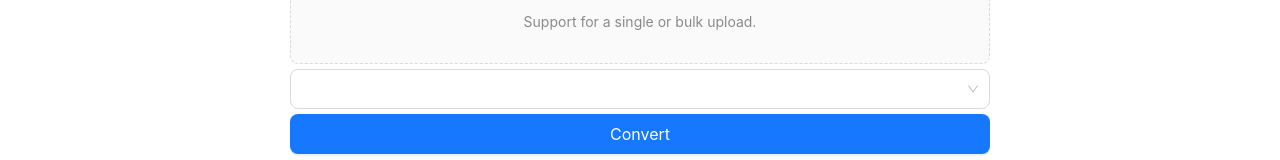
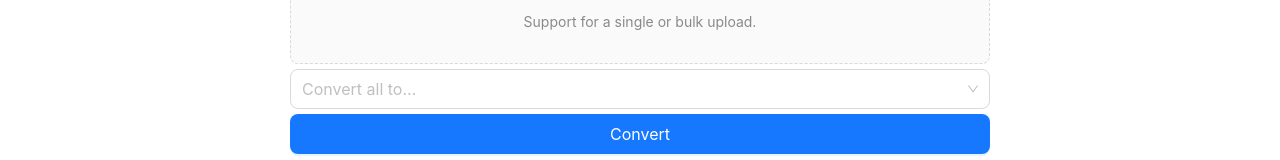
Before and after one commit to CarlaPaiva/media-transmute, a React (Vite) app: page / in a window 1280 px wide. Shown: the part 269-429 px from the top of the page. Built offline with nearby package versions, Linux system fonts and the light colour scheme.

Commit message:
feat: add cascader instead of select

```diff
--- a/src/components/converter/converter-steps/upload-step/upload-step.tsx
+++ b/src/components/converter/converter-steps/upload-step/upload-step.tsx
@@ -1,4 +1,5 @@
-import { Alert, Button, Select, UploadFile } from 'antd'
+/* eslint-disable @typescript-eslint/no-explicit-any */
+import { Alert, Button, Cascader, UploadFile } from 'antd'
 import DraggerUpload from '../../../dragger-upload'
 import './upload-step.css'
 import { memo, useCallback, useMemo, useState } from 'react'
@@ -15,6 +16,12 @@ type UploadStepProps = {
 type ErrorMessage = {
   isVisible: boolean
   message: string
+}
+
+type Option = {
+  value: string
+  label: string
+  children?: Option[]
 }
 
 const hideErrorMessage: ErrorMessage = {
@@ -65,9 +72,9 @@ const UploadStep = memo(function UploadStepComponent(
   }, [props.allowedUploadingFormats])
 
   const onSelectedFormatChange = useCallback(
-    (value: string) => {
-      setFormat(value)
-      props.updateSelectedExtension(value)
+    (value: (string | number)[]) => {
+      setFormat(value[1] as string)
+      props.updateSelectedExtension(value[1] as string)
     },
     [props],
   )
@@ -87,22 +94,39 @@ const UploadStep = memo(function UploadStepComponent(
   }, [files.length, format, props])
 
   const options = useMemo(() => {
-    return props.extensionOptions.map((item) => {
-      return { value: item.extension, label: item.name }
+    const opts: Option[] = []
+
+    props.extensionOptions.forEach((item) => {
+      if (opts.some((x) => x.label === item.category)) {
+        return
+      }
+
+      const children = props.extensionOptions.filter(
+        (value) => value.category === item.category,
+      )
+
+      opts.push({
+        label: item.category,
+        value: item.category,
+        children: children.map((cItem) => {
+          return { value: cItem.extension, label: cItem.name, children: [] }
+        }),
+      })
     })
+
+    return opts
   }, [props.extensionOptions])
 
   return (
     <div className="container">
       <DraggerUpload accept={acceptedTypes} onUploadDone={onUploadDone} />
-      <Select
-        value={format}
+      <Cascader
+        className="container__items"
+        size="large"
         placeholder="Convert all to..."
-        size="large"
-        className="container__items"
+        options={options}
         onChange={onSelectedFormatChange}
-        options={options}
-      ></Select>
+      />
       <Button
         size="large"
         type="primary"
--- a/src/components/video-converter/index.tsx
+++ b/src/components/video-converter/index.tsx
@@ -7,22 +7,27 @@ const optionsToConvertTo: Format[] = [
   {
     name: 'GIF',
     extension: '.gif',
+    category: 'Image',
   },
   {
     name: 'MP4',
     extension: '.mp4',
+    category: 'Video',
   },
   {
     name: 'AVI',
     extension: '.avi',
+    category: 'Video',
   },
   {
     name: 'WMV',
     extension: '.wmv',
+    category: 'Video',
   },
   {
     name: 'MP3',
     extension: '.mp3',
+    category: 'Audio',
   },
 ]
 
--- a/src/model/format.ts
+++ b/src/model/format.ts
@@ -1,7 +1,11 @@
 /** Defines a format */
+type FormatCategory = 'Image' | 'Audio' | 'Video' | 'File'
+
 export type Format = {
   /** Name o the format */
   name: string
   /** Extension with a dot */
   extension: string
+  /** Category of the format */
+  category: FormatCategory
 }
```
